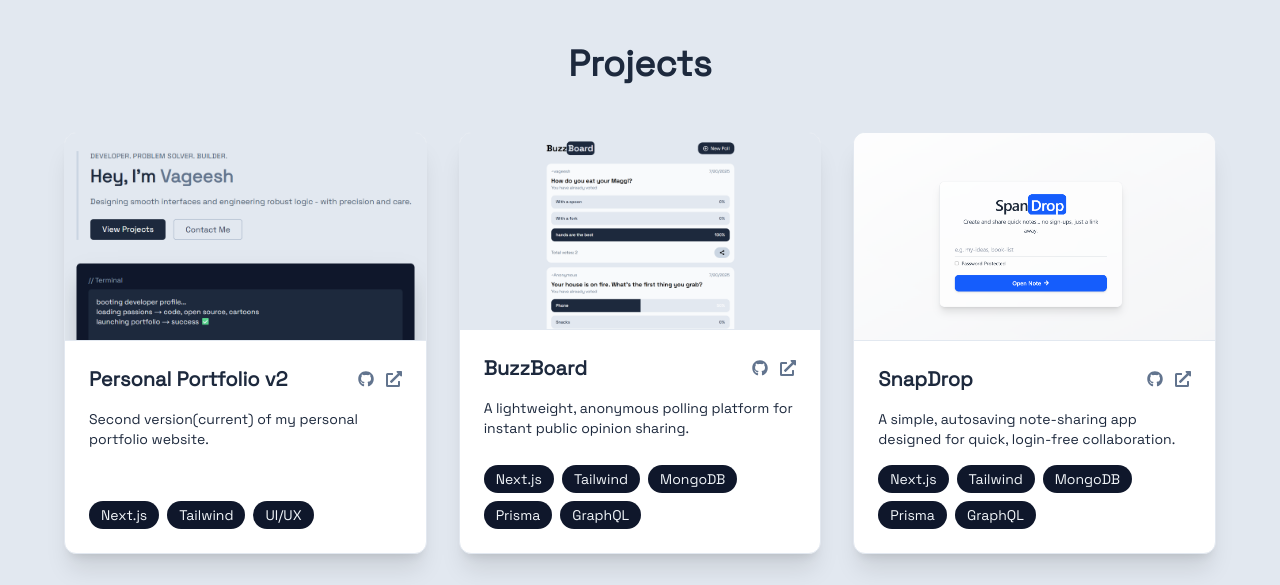
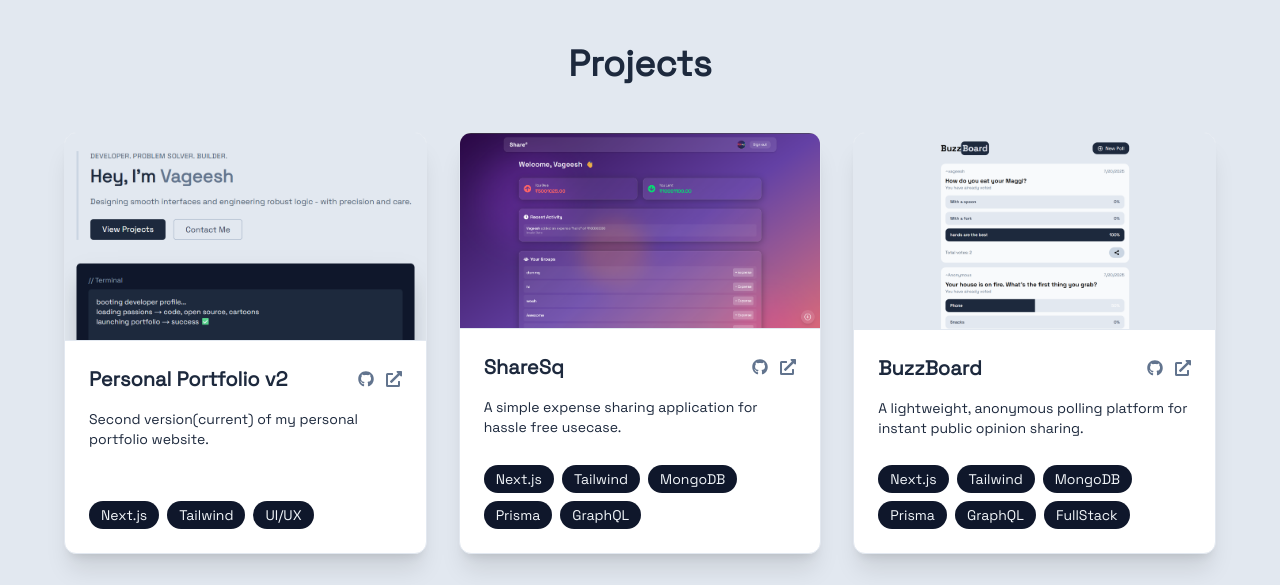
Before and after one commit to cryskram/iamvageesh, a Next.js app: page / in a window 1280 px wide. Shown: the part 1620-2205 px from the top of the page. Built offline with nearby package versions, Linux system fonts and the light colour scheme; grey boxes are pictures that could not be loaded.

Commit message:
added sharesq

```diff
--- a/components/Projects.tsx
+++ b/components/Projects.tsx
@@ -14,10 +14,19 @@ const projects = [
     image: "/projects/portfolio2.png",
   },
   {
+    name: "ShareSq",
+    description:
+      "A simple expense sharing application for hassle free usecase.",
+    tech: ["Next.js", "Tailwind", "MongoDB", "Prisma", "GraphQL"],
+    github: "https://github.com/cryskram/sharesq",
+    demo: "https://sharesq.vercel.app/",
+    image: "/projects/sharesq.png",
+  },
+  {
     name: "BuzzBoard",
     description:
       "A lightweight, anonymous polling platform for instant public opinion sharing.",
-    tech: ["Next.js", "Tailwind", "MongoDB", "Prisma", "GraphQL"],
+    tech: ["Next.js", "Tailwind", "MongoDB", "Prisma", "GraphQL", "FullStack"],
     github: "https://github.com/cryskram/buzzboard",
     demo: "https://buzzboard.vercel.app/",
     image: "/projects/buzzboard.png",
@@ -31,6 +40,7 @@ const projects = [
     demo: "https://snapdropweb.vercel.app/",
     image: "/projects/snapdrop.png",
   },
+
   {
     name: "ImageSpam",
     description:
```
Also changed, not shown: public/projects/sharesq.png (added).
